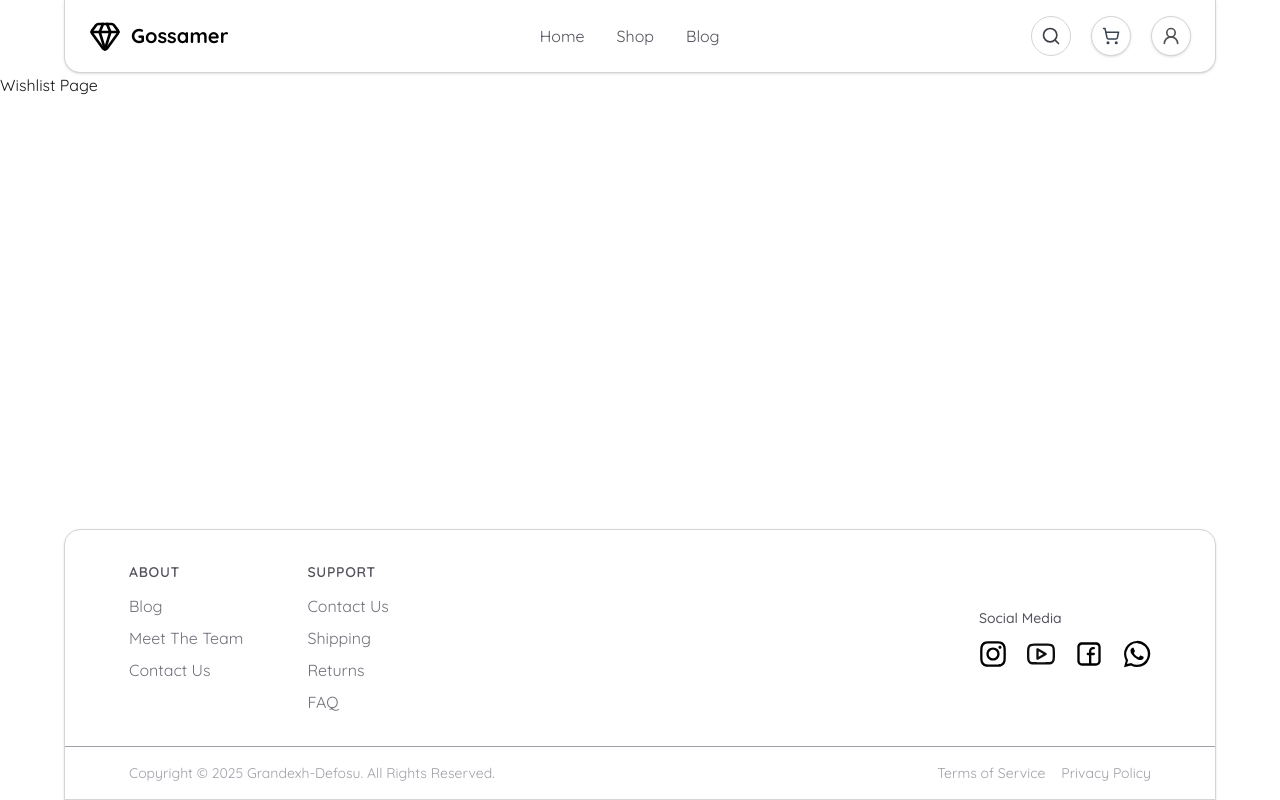
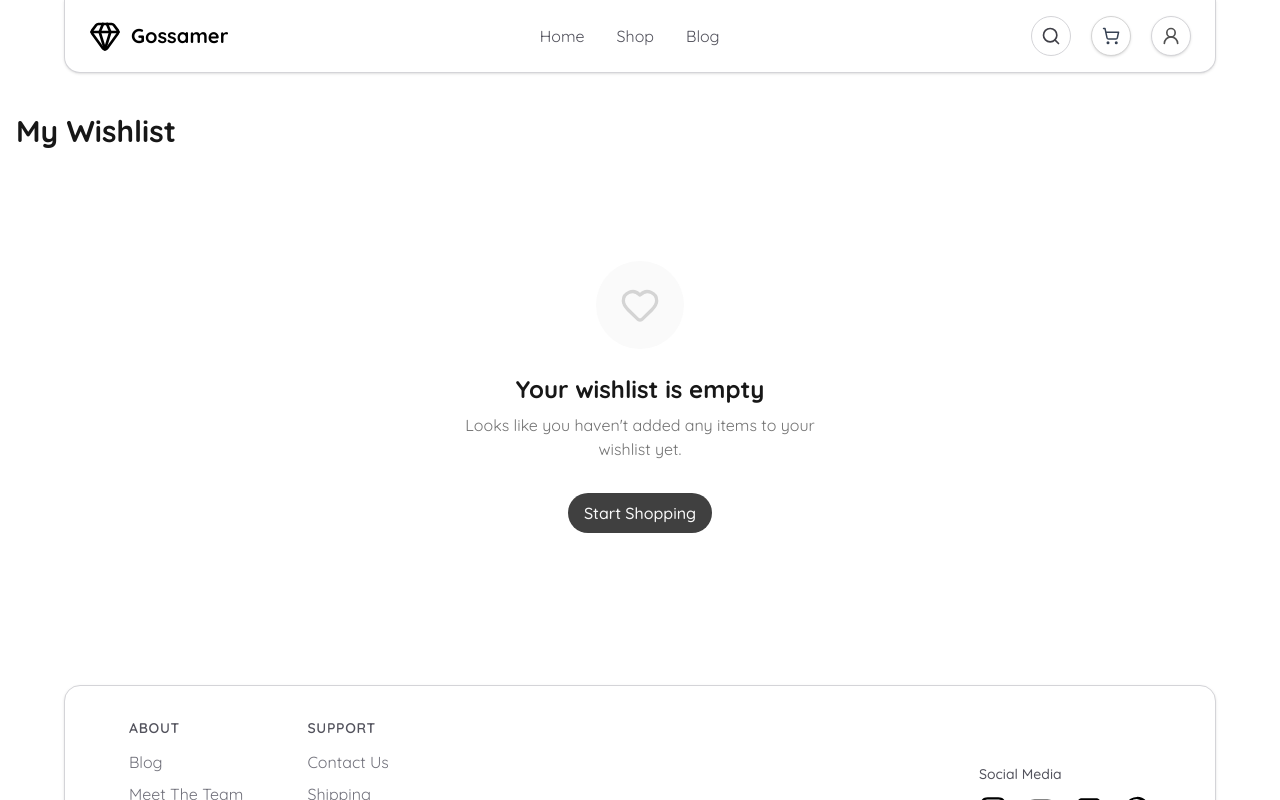
Before and after one commit to defosu-dev/gossamer, a Next.js app: page /wishlist in a window 1280 px wide. Shown: the top 800 px of the page. Built offline with nearby package versions, Linux system fonts and the light colour scheme; no server answers.

Commit message:
feat: implement WishlistProducts component on page

```diff
--- a/src/app/(account)/wishlist/page.tsx
+++ b/src/app/(account)/wishlist/page.tsx
@@ -1,3 +1,22 @@
-export default function WishlistPage() {
-  return <div>Wishlist Page</div>;
+import type { Metadata } from 'next';
+import Container from '@/components/ui/Container';
+import { WishlistProducts } from './_components/WishlistProducts';
+
+export const metadata: Metadata = {
+  title: 'My Wishlist | Gossamer',
+  description: 'View your saved items',
+};
+
+function WishlistPage() {
+  return (
+    <Container className="flex flex-col py-10">
+      <div className="mb-8">
+        <h1 className="text-3xl font-bold text-neutral-900">My Wishlist</h1>
+      </div>
+
+      <WishlistProducts />
+    </Container>
+  );
 }
+
+export default WishlistPage;
```
